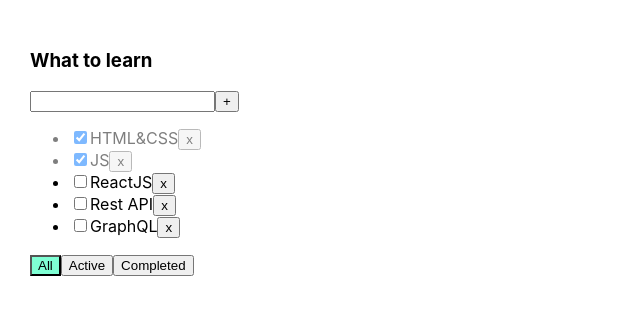
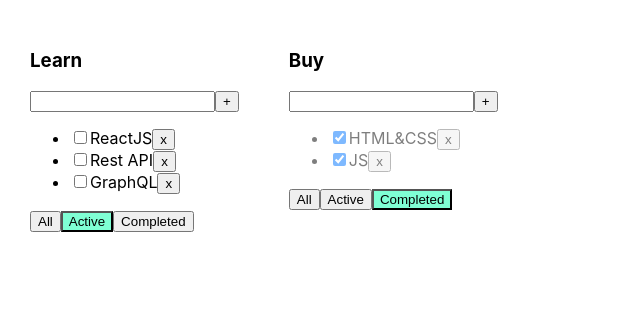
Before and after one commit to APTEMKA-87/ToDoList, a React (Create React App) app: page / in a window 1280 px wide. Shown: the top 314 px of the page, without its empty margins (0-640 px from the left). Built offline with nearby package versions, Linux system fonts and the light colour scheme.

Commit message:
lesson 5

```diff
--- a/src/App.tsx
+++ b/src/App.tsx
@@ -4,6 +4,12 @@
 import {v1} from 'uuid';
 
 export type FilterValuesType = "all" | "active" | "completed";
+
+type ToDoListsType = {
+    id: string,
+    title: string,
+    filter: FilterValuesType
+}
 
 function App() {
 
@@ -38,30 +44,43 @@
     }
 
 
-    let tasksForTodolist = tasks;
 
-    if (filter === "active") {
-        tasksForTodolist = tasks.filter(t => t.isDone === false);
-    }
-    if (filter === "completed") {
-        tasksForTodolist = tasks.filter(t => t.isDone === true);
-    }
 
     function changeFilter(value: FilterValuesType) {
         setFilter(value);
     }
 
+let toDoLists: ToDoListsType[] =[
+    {id: v1(), title: 'Learn', filter: 'active'},
+    {id: v1(), title: 'Buy', filter: 'completed'}
+
+]
 
     return (
         <div className="App">
-            <Todolist title="What to learn"
+            {
+                toDoLists.map((tl) => {
+
+                    let tasksForTodolist = tasks;
+
+                    if (tl.filter === "active") {
+                        tasksForTodolist = tasks.filter(t => t.isDone === false);
+                    }
+                    if (tl.filter === "completed") {
+                        tasksForTodolist = tasks.filter(t => t.isDone === true);
+                    }
+
+                    return  <Todolist title={tl.title}
                                       tasks={tasksForTodolist}
                                       removeTask={removeTask}
                                       changeFilter={changeFilter}
                                       addTask={addTask}
                                       changeTaskStatus={changeStatus}
-                      filter={filter}
+                                      filter={tl.filter}
                     />
+                })
+            }
+
         </div>
     );
 }
```
Lines whose indentation alone changed are shown as unchanged.
